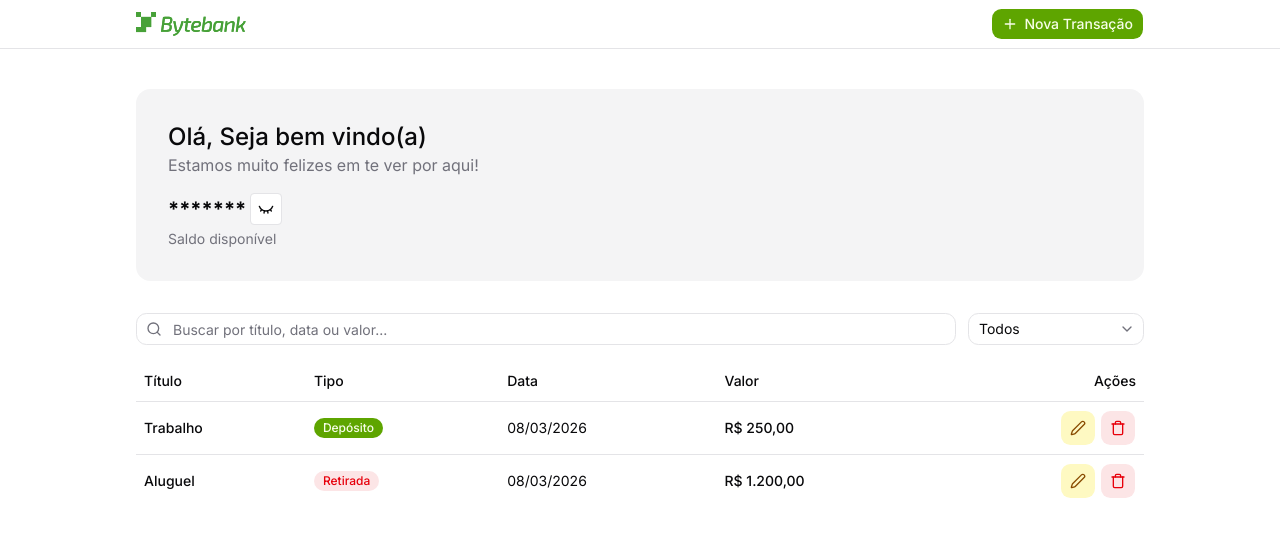
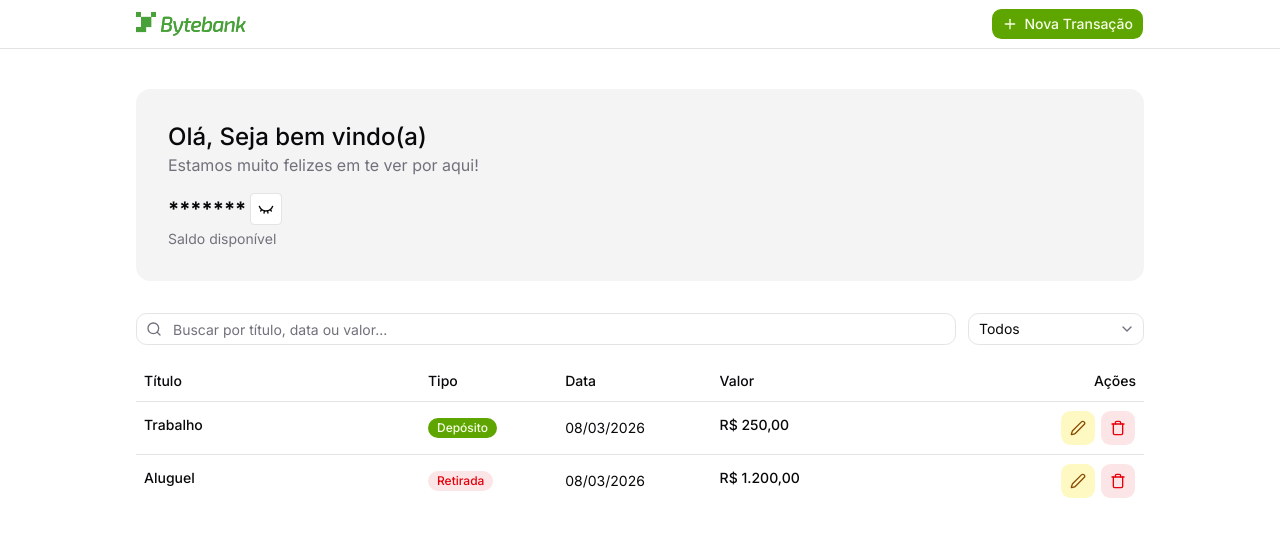
Before and after one commit to MatheusAltrao/bytebank, a Next.js app: page / in a window 1280 px wide. Shown: the top 536 px of the page. Built offline with nearby package versions, Linux system fonts and the light colour scheme.

Commit message:
feat: add tooltips for transaction title and amount in transactions list fix: update maximum character limit for transaction title in schema

```diff
--- a/components/transactions/transactions-list.tsx
+++ b/components/transactions/transactions-list.tsx
@@ -130,12 +130,30 @@ export default function TransactionsList() {
         <TableBody>
           {paginated.map((transaction) => (
             <TableRow key={transaction.id}>
-              <TableCell className="font-medium">{transaction.title}</TableCell>
+              <TableCell>
+                <Tooltip>
+                  <TooltipTrigger>
+                    <p className="font-medium text-left truncate w-40">{transaction.title}</p>
+                  </TooltipTrigger>
+                  <TooltipContent>
+                    <p className="wrap-break-word">{transaction.title}</p>
+                  </TooltipContent>
+                </Tooltip>
+              </TableCell>
               <TableCell>
                 <Badge variant={badgeVariant(transaction.type)}>{TYPE_LABELS[transaction.type]}</Badge>
               </TableCell>
               <TableCell>{formatDate(new Date(transaction.date))}</TableCell>
-              <TableCell className="font-medium">{formatAmount(transaction.value)}</TableCell>
+              <TableCell>
+                <Tooltip>
+                  <TooltipTrigger>
+                    <p className="font-medium text-left  truncate w-40">{formatAmount(transaction.value)}</p>
+                  </TooltipTrigger>
+                  <TooltipContent>
+                    <p className="wrap-break-word">{formatAmount(transaction.value)}</p>
+                  </TooltipContent>
+                </Tooltip>
+              </TableCell>
               <TableCell className="text-right">
                 <div className="flex items-center justify-end gap-1">
                   <EditTransaction transaction={transaction} />
@@ -154,8 +172,8 @@ export default function TransactionsList() {
                       <AlertDialogHeader>
                         <AlertDialogTitle>Excluir transação</AlertDialogTitle>
                         <AlertDialogDescription>
-                          Tem certeza que deseja excluir a transação <strong>{transaction.title}</strong>? Essa ação não
-                          pode ser desfeita.
+                          Tem certeza que deseja excluir a transação{' '}
+                          <strong className="truncate w-40">{transaction.title}</strong>?
                         </AlertDialogDescription>
                       </AlertDialogHeader>
                       <AlertDialogFooter>
--- a/schema/transaction.schema.ts
+++ b/schema/transaction.schema.ts
@@ -4,7 +4,7 @@ export const transactionSchema = z.object({
   titulo: z
     .string()
     .min(3, 'O título deve ter no mínimo 3 caracteres')
-    .max(100, 'O título deve ter no máximo 100 caracteres'),
+    .max(30, 'O título deve ter no máximo 30 caracteres'),
   tipo: z.enum(['deposito', 'retirada'], {
     message: 'Selecione o tipo da transação',
   }),
@@ -14,6 +14,7 @@ export const transactionSchema = z.object({
   valor: z
     .string()
     .min(1, 'Informe o valor da transação')
+    .max(15, 'O valor é muito grande')
     .refine(
       (val) => {
         const num = Number(val.replace(/\./g, '').replace(',', '.'))
```
